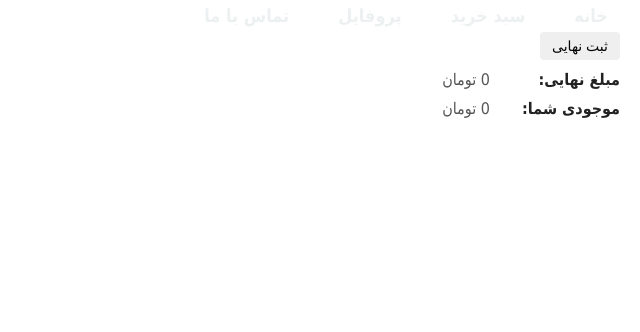
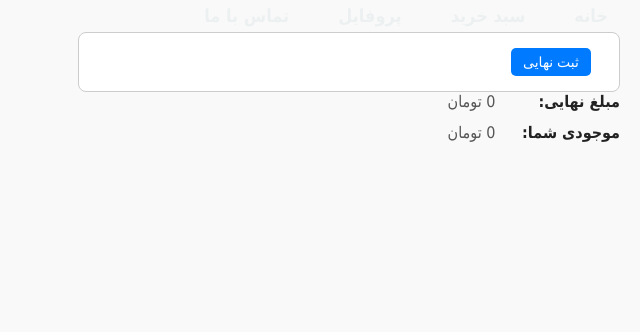
Before and after one commit to amirabbas-codepy/shopp-project, a Django app: page /shoptemp/shoppingcarttemp/ in a window 1280 px wide. Shown: the part 21-353 px from the top of the page, without its empty margins (640-1280 px from the left). Run offline with Django 5.2, Linux system fonts and the light colour scheme; the visitor is signed in with stand-in values (Sample User, id 1); data that the repository does not hold is empty.

Commit message:
fix profile

```diff
--- a/app_shop/templates/profile.html
+++ b/app_shop/templates/profile.html
@@ -3,10 +3,10 @@
 
 {% block header %}
     {% include "header.html" %}
+    <link rel="stylesheet" href="{% static 'css/profile.css' %}?v=8"/>
 {% endblock header %}
 
 {% block body %}
-<link rel="stylesheet" href="{% static 'css/profile.css' %}?v=9"/>
 
 <div class="cart-total-tag">
     <span>نام:</span>
--- a/app_shop_api/models.py
+++ b/app_shop_api/models.py
@@ -48,3 +48,4 @@ class FinalRegistraion(models.Model):
     time_create = jmodels.jDateTimeField(auto_now_add=True)
     time_update = jmodels.jDateTimeField(auto_now=True)
     status = models.BooleanField(default=True)
+    count = models.IntegerField(null=True)
--- a/static/css/profile.css
+++ b/static/css/profile.css
@@ -1,161 +1,154 @@
-/* کل صفحه و جهت متن */
+/* تنظیمات پایه */
 body {
   font-family: Tahoma, sans-serif;
   direction: rtl;
+  background-color: #f9f9f9;
   color: #333;
   margin: 20px;
 }
 
-/* بخش‌های اطلاعات کاربر */
-.cart-total-tag {
-  margin: 10px 0;
-  display: flex;
-  align-items: center;
-  justify-content: flex-start;
-  font-size: 16px;
+/* بخش‌های اطلاعات کاربر (مثل نام، نام خانوادگی و ...) */
+div {
+  margin-bottom: 12px;
 }
 
-.cart-total-tag > span:first-child {
+/* اطلاعات جفتی با span (مثل نام و نام خانوادگی) */
+div > span:first-child {
   font-weight: bold;
-  width: 120px;
+  display: inline-block;
+  width: 110px;
   color: #222;
 }
 
-.cart-total-tag > span.total-amount {
+div > span:nth-child(2) {
   color: #555;
   margin-right: 10px;
 }
 
 /* دکمه‌ها */
-button {
+button,
+input[type="submit"],
+input[type="button"] {
+  background-color: #007bff;
+  color: white;
+  padding: 6px 12px;
+  border: none;
+  border-radius: 5px;
+  font-size: 14px;
   cursor: pointer;
-  padding: 6px 12px;
-  border-radius: 4px;
-  border: none;
-  font-size: 14px;
-  user-select: none;
+  margin-right: 8px;
   transition: background-color 0.3s ease;
 }
 
-/* دکمه‌های مشخص */
-.btn-sm {
-  padding: 4px 10px;
-  font-size: 13px;
-}
-
-.btn-primary {
-  background-color: #007bff;
-  color: white;
-}
-
-.btn-primary:hover {
+button:hover,
+input[type="submit"]:hover,
+input[type="button"]:hover {
   background-color: #0056b3;
 }
 
-.btn-success {
-  background-color: #28a745;
-  color: white;
+/* دکمه‌های ثانویه مثل لغو */
+button[type="button"] {
+  background-color: #6c757d;
 }
 
-.btn-success:hover {
-  background-color: #1e7e34;
-}
-
-.btn-secondary {
-  background-color: #6c757d;
-  color: white;
-}
-
-.btn-secondary:hover {
+button[type="button"]:hover {
   background-color: #565e64;
 }
 
-.btn-danger {
-  background-color: #dc3545;
-  color: white;
+/* فرم ویرایش آدرس */
+form {
+  background-color: #fff;
+  padding: 15px 20px;
+  border: 1px solid #ccc;
+  border-radius: 8px;
+  max-width: 500px;
 }
 
-.btn-danger:hover {
-  background-color: #b02a37;
+form textarea,
+form input[type="text"],
+form input[type="tel"],
+form select {
+  width: 100%;
+  padding: 8px 12px;
+  margin-top: 8px;
+  margin-bottom: 16px;
+  border: 1px solid #ccc;
+  border-radius: 6px;
+  font-size: 14px;
+  box-sizing: border-box;
+  font-family: Tahoma, sans-serif;
 }
 
-/* فرم ویرایش آدرس */
-#edit-address-form {
-  max-width: 420px;
-  margin-top: 10px;
+form textarea:focus,
+form input:focus,
+form select:focus {
+  border-color: #007bff;
+  outline: none;
+  background-color: #fff;
 }
 
-#edit-address-form textarea {
-  width: 100%;
-  font-family: Tahoma, sans-serif;
-  font-size: 14px;
-  padding: 6px 8px;
-  border-radius: 4px;
-  border: 1px solid #ccc;
-  resize: vertical;
-  box-sizing: border-box;
-  margin-bottom: 8px;
-}
-
-/* کارت‌های محصول */
+/* کارت محصول */
 .cart-item {
+  background-color: #ffffff;
   border: 1px solid #ddd;
-  padding: 10px 15px;
-  margin-bottom: 12px;
   border-radius: 6px;
-  background-color: #fafafa;
+  padding: 12px 16px;
+  margin-bottom: 16px;
   max-width: 600px;
 }
 
-.product-info {
+.cart-item h4 {
+  font-size: 17px;
+  font-weight: bold;
   margin-bottom: 6px;
-}
-
-.product-name {
-  font-weight: bold;
-  font-size: 18px;
-  margin-bottom: 4px;
   color: #222;
 }
 
-.product-price {
+.cart-item p {
   font-size: 14px;
+  margin: 4px 0;
   color: #555;
+}
+
+/* دکمه حذف حساب */
+#delete-account-btn {
+  background-color: #dc3545;
+}
+
+#delete-account-btn:hover {
+  background-color: #b02a37;
 }
 
 /* مودال حذف حساب */
 #delete-account-modal {
-  width: 320px;
-  border-radius: 8px;
-  box-shadow: 0 2px 10px rgba(0,0,0,0.3);
-  font-family: Tahoma, sans-serif;
-  text-align: center;
-  background: white;
+  background-color: #fff;
+  border: 1px solid #ccc;
+  border-radius: 10px;
   padding: 20px;
   position: fixed;
   top: 50%;
   left: 50%;
   transform: translate(-50%, -50%);
   z-index: 1000;
+  text-align: center;
+  width: 320px;
+  display: none;
 }
 
 #delete-account-modal p {
+  margin-bottom: 20px;
   font-size: 16px;
-  margin-bottom: 20px;
   color: #333;
 }
 
-/* پس‌زمینه پشت مودال */
+/* بک‌دراپ مودال */
 #modal-overlay {
+  display: none;
   position: fixed;
-  top: 0; left: 0;
-  width: 100%; height: 100%;
-  background: rgba(0,0,0,0.5);
+  top: 0;
+  left: 0;
+  background-color: rgba(0, 0, 0, 0.5);
+  width: 100%;
+  height: 100%;
   z-index: 999;
 }
-
-/* دکمه‌های مودال */
-#delete-account-modal button {
-  margin: 0 10px;
-  min-width: 80px;
-}
```
Also changed, not shown: app_shop_api/migrations/0013_finalregistraion_count_alter_product_pic.py (added).
